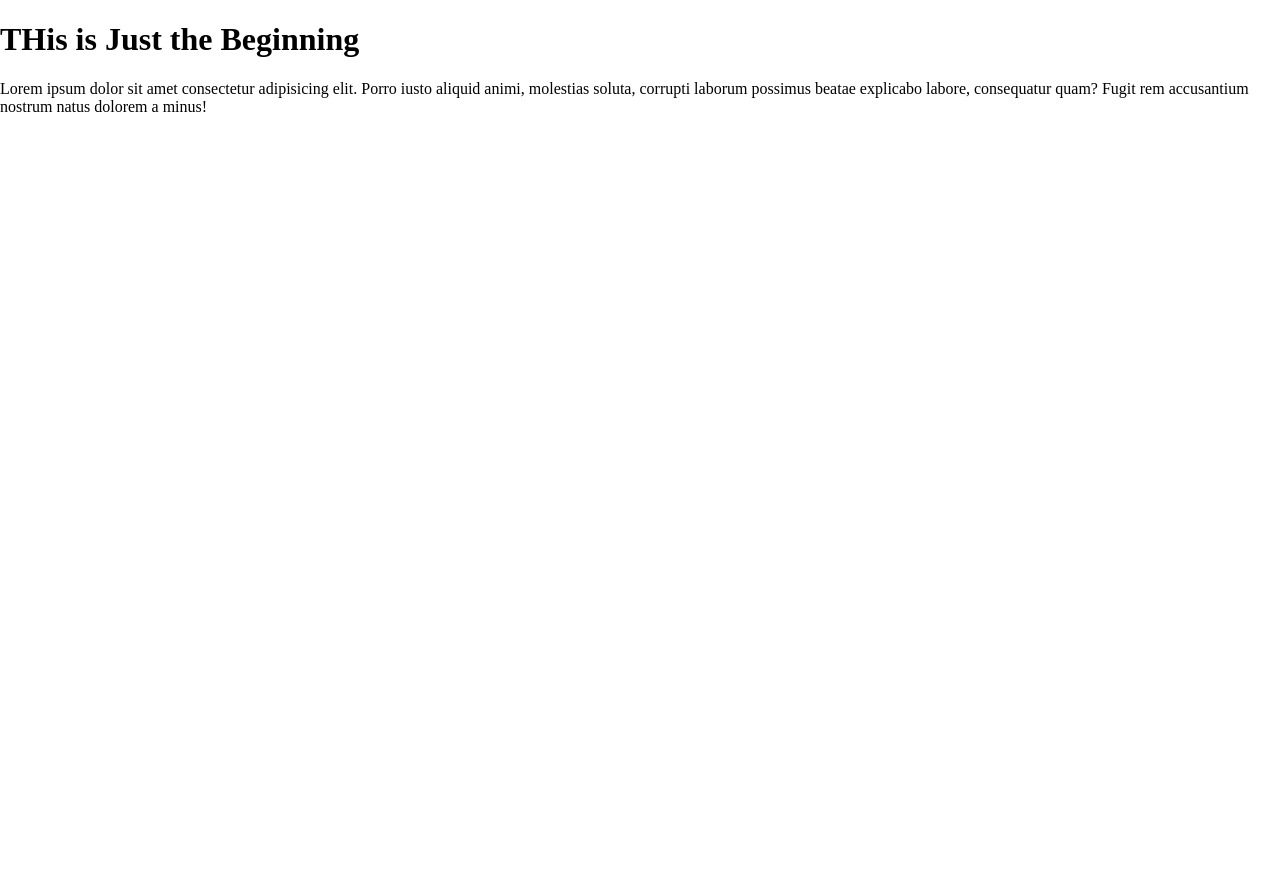
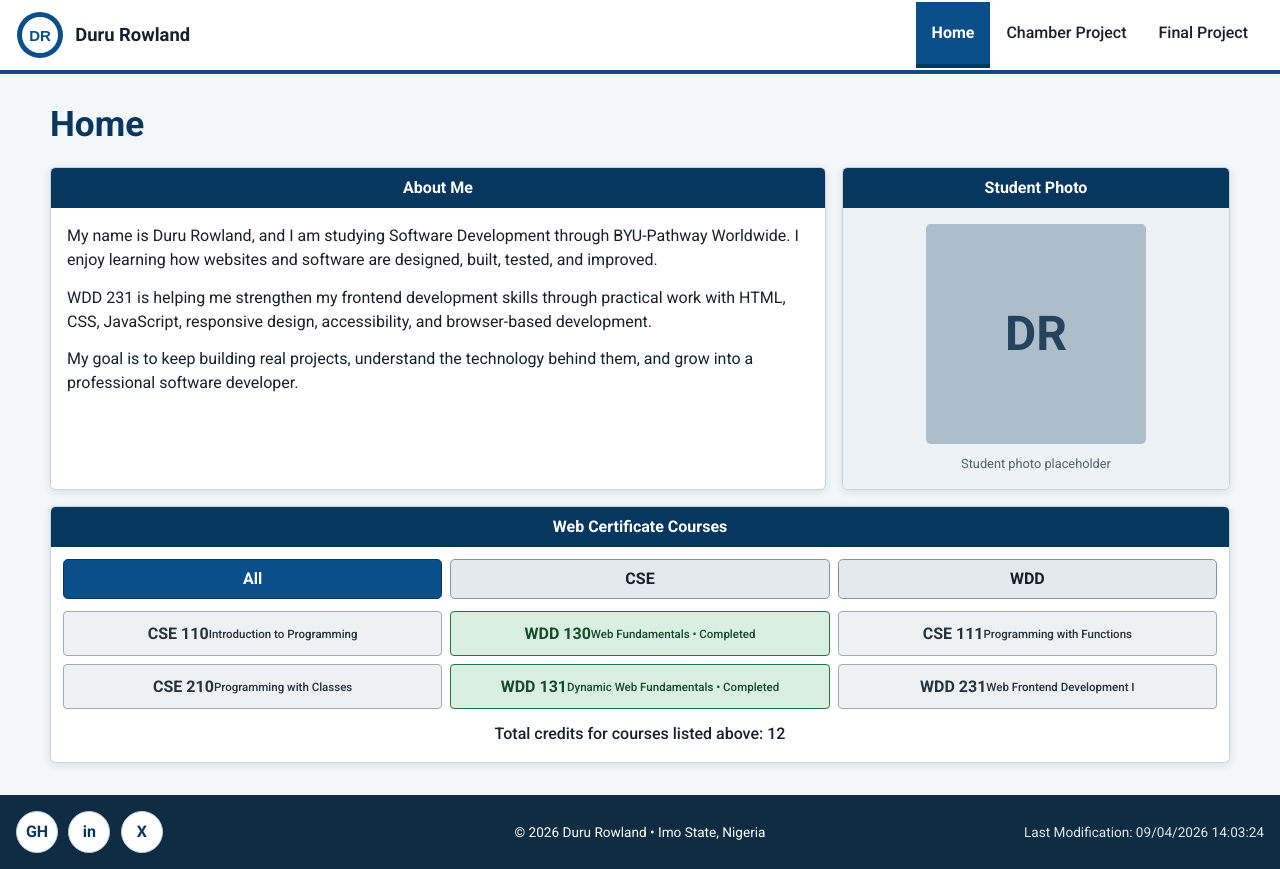
Before and after one commit to NuminousC/wdd231, a plain HTML site: page index.html in a window 1280 px wide. Before the commit the page ends 800 px from the top, so only its background shows below. Drawn offline with Linux system fonts and the light colour scheme.

Commit message:
WDD231 Week 01- Course Home Page Update 0.1

```diff
--- a/index.html
+++ b/index.html
@@ -1,22 +1,117 @@
-<!doctype html>
+<!DOCTYPE html>
 <html lang="en">
 <head>
-    <meta charset="UTF-8" />
-    <meta name="viewport" content="width=device-width, initial-scale=1.0" />
-    <link rel="stylesheet" href="./styles/normalize.css" />
-    <script src="./scripts/course.js" defer></script>
-    <script src="./scripts/date.js" defer></script>
-    <script src="./scripts/navigation.js" defer></script>
-    <title>Commit Test</title>
+    <meta charset="UTF-8">
+    <meta name="viewport" content="width=device-width, initial-scale=1.0">
+    <meta name="description" content="Duru Rowland's WDD 231 course home page featuring an introduction, student information, and a dynamic Web and Computer Programming course list.">
+    <meta name="author" content="Duru Rowland">
+    <meta name="theme-color" content="#0b4f8a">
+    <title>Duru Rowland | WDD 231 Course Home Page</title>
+
+    <link rel="preconnect" href="https://fonts.googleapis.com">
+    <link rel="preconnect" href="https://fonts.gstatic.com" crossorigin>
+    <link href="https://fonts.googleapis.com/css2?family=Roboto:wght@400;500;700&display=swap" rel="stylesheet">
+
+    <link rel="stylesheet" href="styles/small.css">
+    <link rel="stylesheet" href="styles/larger.css">
+
+    <script src="scripts/navigation.js" defer></script>
+    <script src="scripts/date.js" defer></script>
+    <script src="scripts/courses.js" defer></script>
 </head>
 
 <body>
-    <h1>THis is Just the Beginning</h1>
+    <header class="site-header">
+        <div class="brand">
+            <img src="images/logo.svg" alt="Duru Rowland site logo" width="48" height="48">
+            <span>Duru Rowland</span>
+        </div>
+
+        <button id="menu" class="menu-button" type="button" aria-label="Open navigation menu"
+            aria-expanded="false" aria-controls="primary-navigation">
+            <span class="menu-icon" aria-hidden="true">☰</span>
+        </button>
+
+        <nav id="primary-navigation" class="site-nav" aria-label="Primary navigation">
+            <a class="active" href="./" aria-current="page">Home</a>
+            <a href="chamber/">Chamber Project</a>
+            <a href="final/">Final Project</a>
+        </nav>
+    </header>
+
+    <main>
+        <h1>Home</h1>
+
+        <div class="intro-grid">
+            <section class="about card">
+                <h2>About Me</h2>
+                <div class="section-content">
                     <p>
-      Lorem ipsum dolor sit amet consectetur adipisicing elit. Porro iusto
-      aliquid animi, molestias soluta, corrupti laborum possimus beatae
-      explicabo labore, consequatur quam? Fugit rem accusantium nostrum natus
-      dolorem a minus!
+                        My name is Duru Rowland, and I am studying Software Development through
+                        BYU-Pathway Worldwide. I enjoy learning how websites and software are
+                        designed, built, tested, and improved.
                     </p>
+                    <p>
+                        WDD 231 is helping me strengthen my frontend development skills through
+                        practical work with HTML, CSS, JavaScript, responsive design, accessibility,
+                        and browser-based development.
+                    </p>
+                    <p>
+                        My goal is to keep building real projects, understand the technology behind
+                        them, and grow into a professional software developer.
+                    </p>
+                </div>
+            </section>
+
+            <section class="student card">
+                <h2>Student Photo</h2>
+                <div class="section-content photo-area">
+                    <div class="photo-placeholder" role="img" aria-label="Student photo placeholder">
+                        <span>DR</span>
+                    </div>
+                    <p class="photo-note">Student photo placeholder</p>
+                </div>
+            </section>
+        </div>
+
+        <section class="courses card">
+            <h2>Web Certificate Courses</h2>
+
+            <div class="filter-buttons" aria-label="Course filters">
+                <button type="button" class="filter-button active-filter" data-filter="all">All</button>
+                <button type="button" class="filter-button" data-filter="CSE">CSE</button>
+                <button type="button" class="filter-button" data-filter="WDD">WDD</button>
+            </div>
+
+            <div id="course-list" class="course-list" aria-live="polite"></div>
+
+            <p id="credit-total" class="credit-total">
+                Total credits for courses listed above: 0
+            </p>
+        </section>
+    </main>
+
+    <footer class="site-footer">
+        <div class="social-links" aria-label="Social media links">
+            <a href="https://github.com/NuminousC/wdd231" target="_blank" rel="noopener noreferrer"
+                aria-label="GitHub WDD231 repository">
+                <span aria-hidden="true">GH</span>
+            </a>
+            <a href="https://www.linkedin.com/" target="_blank" rel="noopener noreferrer"
+                aria-label="LinkedIn (replace with your profile URL)">
+                <span aria-hidden="true">in</span>
+            </a>
+            <a href="https://x.com/" target="_blank" rel="noopener noreferrer"
+                aria-label="X (replace with your profile URL)">
+                <span aria-hidden="true">X</span>
+            </a>
+        </div>
+
+        <div class="copyright">
+            <p>&copy; <span id="currentyear"></span> Duru Rowland &bull; Imo State, Nigeria</p>
+        </div>
+
+        <p id="lastModified">Last Modification: </p>
+    </footer>
 </body>
 </html>
--- /dev/null
+++ b/scripts/courses.js
@@ -0,0 +1,105 @@
+const courses = [
+    {
+        subject: "CSE",
+        number: 110,
+        title: "Introduction to Programming",
+        credits: 2,
+        completed: false
+    },
+    {
+        subject: "WDD",
+        number: 130,
+        title: "Web Fundamentals",
+        credits: 2,
+        completed: true
+    },
+    {
+        subject: "CSE",
+        number: 111,
+        title: "Programming with Functions",
+        credits: 2,
+        completed: false
+    },
+    {
+        subject: "CSE",
+        number: 210,
+        title: "Programming with Classes",
+        credits: 2,
+        completed: false
+    },
+    {
+        subject: "WDD",
+        number: 131,
+        title: "Dynamic Web Fundamentals",
+        credits: 2,
+        completed: true
+    },
+    {
+        subject: "WDD",
+        number: 231,
+        title: "Web Frontend Development I",
+        credits: 2,
+        completed: false
+    }
+];
+
+const courseList = document.querySelector("#course-list");
+const creditTotal = document.querySelector("#credit-total");
+const filterButtons = document.querySelectorAll(".filter-button");
+
+function displayCourses(courseArray) {
+    if (!courseList || !creditTotal) {
+        return;
+    }
+
+    courseList.innerHTML = "";
+
+    courseArray.forEach((course) => {
+        const card = document.createElement("article");
+        card.classList.add("course-card");
+
+        if (course.completed) {
+            card.classList.add("completed");
+        }
+
+        const name = document.createElement("div");
+        name.textContent = `${course.subject} ${course.number}`;
+
+        const title = document.createElement("span");
+        title.classList.add("course-status");
+        title.textContent = course.completed
+            ? `${course.title} • Completed`
+            : course.title;
+
+        card.append(name, title);
+        courseList.appendChild(card);
+    });
+
+    const totalCredits = courseArray.reduce(
+        (total, course) => total + course.credits,
+        0
+    );
+
+    creditTotal.textContent =
+        `Total credits for courses listed above: ${totalCredits}`;
+}
+
+function filterCourses(filter) {
+    if (filter === "all") {
+        return courses;
+    }
+
+    return courses.filter((course) => course.subject === filter);
+}
+
+filterButtons.forEach((button) => {
+    button.addEventListener("click", () => {
+        filterButtons.forEach((item) => item.classList.remove("active-filter"));
+        button.classList.add("active-filter");
+
+        const filter = button.dataset.filter;
+        displayCourses(filterCourses(filter));
+    });
+});
+
+displayCourses(courses);
--- a/scripts/date.js
+++ b/scripts/date.js
@@ -0,0 +1,10 @@
+const currentYear = document.querySelector("#currentyear");
+const lastModified = document.querySelector("#lastModified");
+
+if (currentYear) {
+    currentYear.textContent = new Date().getFullYear();
+}
+
+if (lastModified) {
+    lastModified.textContent = `Last Modification: ${document.lastModified}`;
+}
--- a/styles/larger.css
+++ b/styles/larger.css
@@ -0,0 +1,101 @@
+/* WDD231 W01 - Larger-screen styles */
+@media screen and (min-width: 700px) {
+    .site-header {
+        display: grid;
+        grid-template-columns: minmax(260px, 1fr) auto;
+        align-items: center;
+        padding: 0 1rem;
+    }
+
+    .brand {
+        padding-left: 0;
+    }
+
+    .menu-button {
+        display: none;
+    }
+
+    .site-nav {
+        display: flex;
+        flex-direction: row;
+        align-items: stretch;
+        justify-content: flex-end;
+        background: transparent;
+    }
+
+    .site-nav a {
+        display: flex;
+        align-items: center;
+        border-top: 0;
+        border-bottom: 4px solid transparent;
+        color: var(--text);
+        padding: 1.2rem 1rem;
+    }
+
+    .site-nav a:hover,
+    .site-nav a:focus-visible {
+        background: var(--accent);
+        color: var(--primary-dark);
+        border-bottom-color: var(--primary);
+    }
+
+    .site-nav a.active {
+        background: var(--primary);
+        color: #ffffff;
+        border-bottom-color: var(--primary-dark);
+        box-shadow: none;
+    }
+
+    main {
+        padding-top: 1.5rem;
+    }
+
+    .intro-grid {
+        grid-template-columns: 2fr 1fr;
+        align-items: stretch;
+    }
+
+    .about,
+    .student {
+        min-height: 280px;
+    }
+
+    .photo-area {
+        min-height: 230px;
+    }
+
+    .course-list {
+        grid-template-columns: repeat(3, 1fr);
+    }
+
+    .site-footer {
+        grid-template-columns: 1fr 2fr 1fr;
+        align-items: center;
+    }
+
+    .social-links {
+        justify-content: flex-start;
+    }
+
+    #lastModified {
+        text-align: right;
+    }
+}
+
+@media screen and (min-width: 1000px) {
+    main {
+        width: min(100% - 3rem, 1180px);
+    }
+
+    h1 {
+        font-size: 2.2rem;
+    }
+
+    .section-content {
+        min-height: 245px;
+    }
+
+    .photo-area {
+        min-height: 245px;
+    }
+}
--- a/styles/small.css
+++ b/styles/small.css
@@ -0,0 +1,294 @@
+/* WDD231 W01 - Small-screen styles */
+:root {
+    --primary: #0b4f8a;
+    --primary-dark: #07365f;
+    --accent: #e8f1f8;
+    --surface: #ffffff;
+    --page: #f3f7fa;
+    --text: #17212b;
+    --muted: #536270;
+    --border: #c8d3dc;
+    --success: #d9f0e1;
+    --success-border: #267347;
+    --shadow: 0 2px 8px rgba(16, 38, 58, 0.12);
+}
+
+* {
+    box-sizing: border-box;
+}
+
+html {
+    scroll-behavior: smooth;
+}
+
+body {
+    margin: 0;
+    min-width: 320px;
+    background: var(--page);
+    color: var(--text);
+    font-family: "Roboto", sans-serif;
+    line-height: 1.5;
+}
+
+img {
+    display: block;
+    max-width: 100%;
+    height: auto;
+}
+
+.site-header {
+    background: var(--surface);
+    border-bottom: 4px solid var(--primary);
+}
+
+.brand {
+    display: flex;
+    align-items: center;
+    gap: 0.7rem;
+    min-height: 68px;
+    padding: 0.7rem 1rem;
+    font-size: 1.15rem;
+    font-weight: 700;
+}
+
+.brand img {
+    width: 48px;
+    height: 48px;
+}
+
+.menu-button {
+    position: absolute;
+    top: 0.75rem;
+    right: 0.75rem;
+    width: 46px;
+    height: 46px;
+    border: 2px solid var(--primary-dark);
+    border-radius: 0.3rem;
+    background: var(--surface);
+    color: var(--primary-dark);
+    cursor: pointer;
+    font-size: 1.5rem;
+}
+
+.menu-button:hover,
+.menu-button:focus-visible {
+    background: var(--accent);
+}
+
+.site-nav {
+    display: none;
+    flex-direction: column;
+    background: #102c42;
+}
+
+.site-nav.open {
+    display: flex;
+}
+
+.site-nav a {
+    display: block;
+    padding: 0.85rem 1rem;
+    border-top: 1px solid #385268;
+    color: #ffffff;
+    text-decoration: none;
+    font-weight: 500;
+}
+
+.site-nav a:hover,
+.site-nav a:focus-visible {
+    background: var(--primary);
+}
+
+.site-nav a.active {
+    background: var(--primary);
+    font-weight: 700;
+    box-shadow: inset 4px 0 0 #ffffff;
+}
+
+main {
+    width: min(100% - 2rem, 1100px);
+    margin: 0 auto;
+    padding: 1rem 0 2rem;
+}
+
+h1 {
+    margin: 0 0 1rem;
+    color: var(--primary-dark);
+    font-size: 2rem;
+}
+
+.intro-grid {
+    display: grid;
+    gap: 1rem;
+}
+
+.card {
+    overflow: hidden;
+    border: 1px solid var(--border);
+    border-radius: 0.35rem;
+    background: var(--surface);
+    box-shadow: var(--shadow);
+}
+
+.card h2 {
+    margin: 0;
+    padding: 0.5rem 0.75rem;
+    background: var(--primary-dark);
+    color: #ffffff;
+    text-align: center;
+    font-size: 1rem;
+}
+
+.section-content {
+    padding: 1rem;
+}
+
+.about p {
+    margin: 0 0 0.85rem;
+}
+
+.about p:last-child {
+    margin-bottom: 0;
+}
+
+.photo-area {
+    display: grid;
+    place-items: center;
+    min-height: 230px;
+    background: #edf2f6;
+}
+
+.photo-placeholder {
+    display: grid;
+    place-items: center;
+    width: min(70%, 220px);
+    aspect-ratio: 1 / 1;
+    border-radius: 0.3rem;
+    background: #aebdca;
+    color: #24445d;
+    font-size: 3rem;
+    font-weight: 700;
+}
+
+.photo-note {
+    margin: 0.6rem 0 0;
+    color: var(--muted);
+    font-size: 0.8rem;
+}
+
+.courses {
+    margin-top: 1rem;
+}
+
+.filter-buttons {
+    display: grid;
+    grid-template-columns: repeat(3, 1fr);
+    gap: 0.5rem;
+    padding: 0.75rem;
+}
+
+.filter-button {
+    min-height: 40px;
+    border: 1px solid #8293a1;
+    border-radius: 0.3rem;
+    background: #e4e9ed;
+    color: var(--text);
+    cursor: pointer;
+    font: inherit;
+    font-weight: 700;
+}
+
+.filter-button:hover,
+.filter-button:focus-visible {
+    border-color: var(--primary);
+    background: var(--accent);
+}
+
+.filter-button.active-filter {
+    background: var(--primary);
+    border-color: var(--primary-dark);
+    color: #ffffff;
+}
+
+.course-list {
+    display: grid;
+    gap: 0.5rem;
+    padding: 0 0.75rem;
+}
+
+.course-card {
+    display: flex;
+    align-items: center;
+    justify-content: center;
+    min-height: 42px;
+    padding: 0.6rem;
+    border: 1px solid #9eabb5;
+    border-radius: 0.25rem;
+    background: #eef1f3;
+    color: #25333f;
+    text-align: center;
+    font-weight: 700;
+}
+
+.course-card.completed {
+    background: var(--success);
+    border-color: var(--success-border);
+    color: #174b2c;
+}
+
+.course-card .course-status {
+    display: block;
+    margin-top: 0.15rem;
+    font-size: 0.72rem;
+    font-weight: 500;
+}
+
+.credit-total {
+    margin: 0;
+    padding: 0.8rem 0.75rem 1rem;
+    text-align: center;
+    font-weight: 500;
+}
+
+.site-footer {
+    display: grid;
+    gap: 0.75rem;
+    padding: 1rem;
+    background: #102c42;
+    color: #ffffff;
+    text-align: center;
+}
+
+.social-links {
+    display: flex;
+    justify-content: center;
+    gap: 0.65rem;
+}
+
+.social-links a {
+    display: grid;
+    place-items: center;
+    width: 42px;
+    height: 42px;
+    border: 1px solid #b7d0e3;
+    border-radius: 50%;
+    background: #ffffff;
+    color: var(--primary-dark);
+    text-decoration: none;
+    font-weight: 700;
+}
+
+.social-links a:hover,
+.social-links a:focus-visible {
+    background: #dcecf8;
+    transform: translateY(-1px);
+}
+
+.site-footer p {
+    margin: 0;
+    font-size: 0.85rem;
+}
+
+#lastModified {
+    color: #dbe8f2;
+}
```
Also changed, not shown: scripts/navigation.js (+13 -0 lines), images/logo.svg (added). Lines whose indentation alone changed are shown as unchanged.
